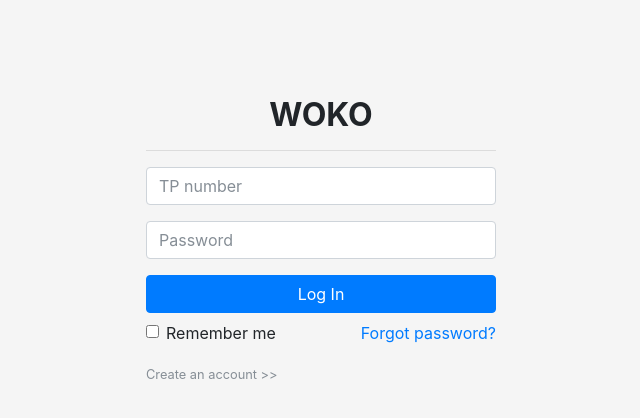
After one commit to naseelemak/WOKO, a PHP site: page /login.php in a window 1280 px wide. The commit adds this page. Shown: the top 418 px of the page, without its empty margins (319-959 px from the left). Run offline with PHP 8.4, Linux system fonts and the light colour scheme.

Commit message:
Added login page. Improved Competition card design.

```diff
--- a/assets/css/style.css
+++ b/assets/css/style.css
@@ -1,6 +1,33 @@
+/* General sizing */
+ul.dropdown-lr {
+  width: 300px;
+}
+
+/* mobile fix */
+@media (max-width: 768px) {
+	.dropdown-lr h3 {
+		color: #eee;
+	}
+	.dropdown-lr label {
+		color: #eee;
+	}
+}
+
+.login-parent {
+  position: relative;
+}
+
+.login-child {
+  position: absolute;
+  top: 50%;
+  left: 50%;
+  transform: translate(-50%, -50%);
+}
+
 body {
     background-color: #f5f5f5;
 }
+
 
 .card-date > p {
     margin: 0;
--- /dev/null
+++ b/login.php
@@ -0,0 +1,55 @@
+<!doctype html>
+<html lang="en">
+
+<head>
+    <title>WOKO</title>
+    <!-- Required meta tags -->
+    <meta charset="utf-8">
+    <meta name="viewport" content="width=device-width, initial-scale=1, shrink-to-fit=no">
+
+    <!-- Bootstrap CSS -->
+    <link rel="stylesheet" href="assets/css/bootstrap.css">
+
+    <!-- Own CSS -->
+    <link rel="stylesheet" href="assets/css/style.css">
+
+
+</head>
+
+<body>
+    <div class="container mt-5">
+        <br><br>
+        <div class="row">
+            <div class="col-md-4"></div>
+            <div class="col-md-4">
+                <h2 class="text-center"><strong>WOKO</strong></h2>
+                <hr>
+                <form>
+                    <div class="form-group">
+                        <input type="email" class="form-control" id="tpNumber" aria-describedby="emailHelp" placeholder="TP number">
+                    </div>
+                    <div class="form-group">
+                        <input type="password" class="form-control" id="passwordInput" placeholder="Password">
+                    </div>
+                    <button type="submit" class="btn btn-primary btn-block mb-2">Log In</button>
+                    <div class="form-check">
+                        <p><label class="form-check-label">
+                        <input type="checkbox" class="form-check-input">
+                        Remember me
+                    </label>
+                            <a href="#" style="float: right;" href="#">Forgot password?</a></p>
+                    </div>
+
+                </form>
+
+                <!- Create new account ->
+                <small><a href="registration.php" class="text-muted" role="button">Create an account >></a></small>
+
+            </div>
+        </div>
+
+
+    </div>
+    <div class="col-md-4"></div>
+
+</body>
```
